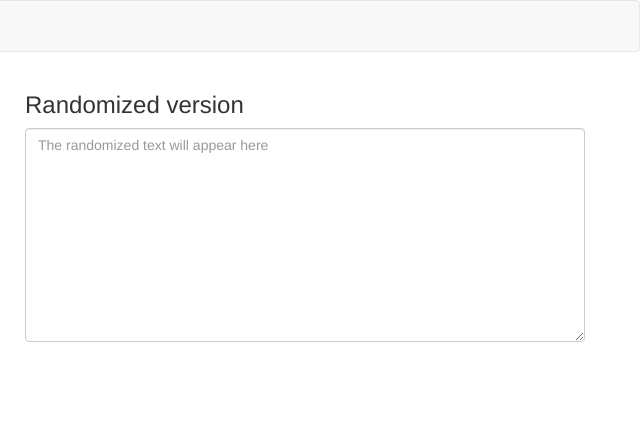
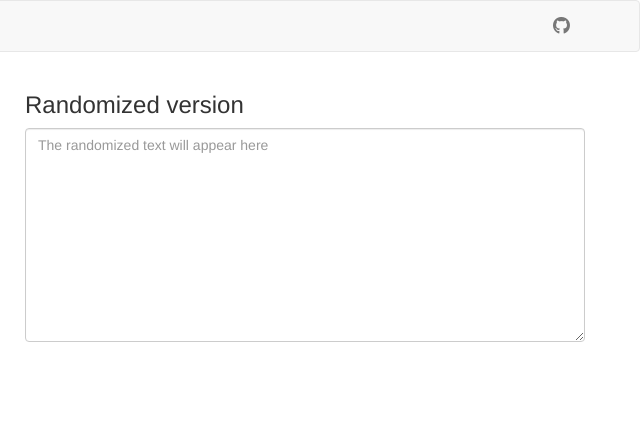
Before and after one commit to mradambeck/word-randomizer, a website: page views/index.html in a window 1280 px wide. Shown: the full height of the page, 640-1280 px from the left. Drawn offline with nearby package versions, Linux system fonts and the light colour scheme; some packages are replaced by stand-ins of ours; a script that the page names is missing.

Commit message:
adds github link

```diff
--- a/views/index.html
+++ b/views/index.html
@@ -27,6 +27,10 @@
       <div class="navbar-header">
         <a class="navbar-brand" href="#">CUT UPS</a>
       </div>
+      <ul class="nav navbar-nav navbar-right">
+        <li><a href="https://github.com/mradambeck/word-randomizer" target="_blank"><i class="fa fa-github fa-lg" aria-hidden="true"></i></a></li>
+      </ul>
+
 
     </div>
   </nav>
```
Also changed, not shown: README.md.
